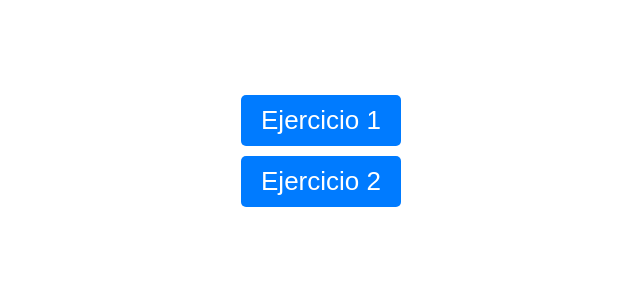
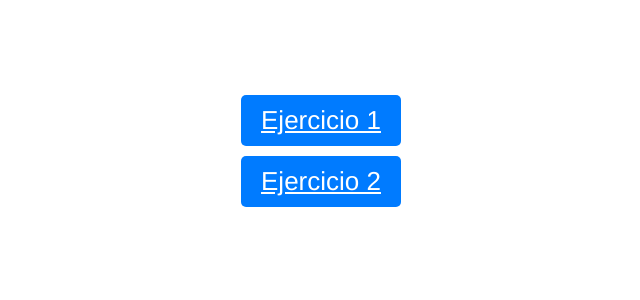
Before and after one commit to ElizabethPincheira/ELIZABETH_PINCHEIRA_CARO_EV3, a Flask app: template templates/index.html in a window 1280 px wide. Shown: the part 249-549 px from the top of the page, without its empty margins (319-959 px from the left). Run offline with Flask 3, Linux system fonts and the light colour scheme; the template is opened without the code that fills it, so the values that code supplies are empty.

Commit message:
enlaces creados

```diff
--- a/templates/index.html
+++ b/templates/index.html
@@ -6,8 +6,8 @@
 </head>
 <body>
     <div class="button-container">
-        <button class="custom-button">Ejercicio 1</button>
-        <button class="custom-button">Ejercicio 2</button>
+        <a href="ejercicio1.html" class="custom-button">Ejercicio 1</a>
+        <a href="ejercicio2.html" class="custom-button">Ejercicio 2</a>
     </div>
 </body>
 </html>
```
